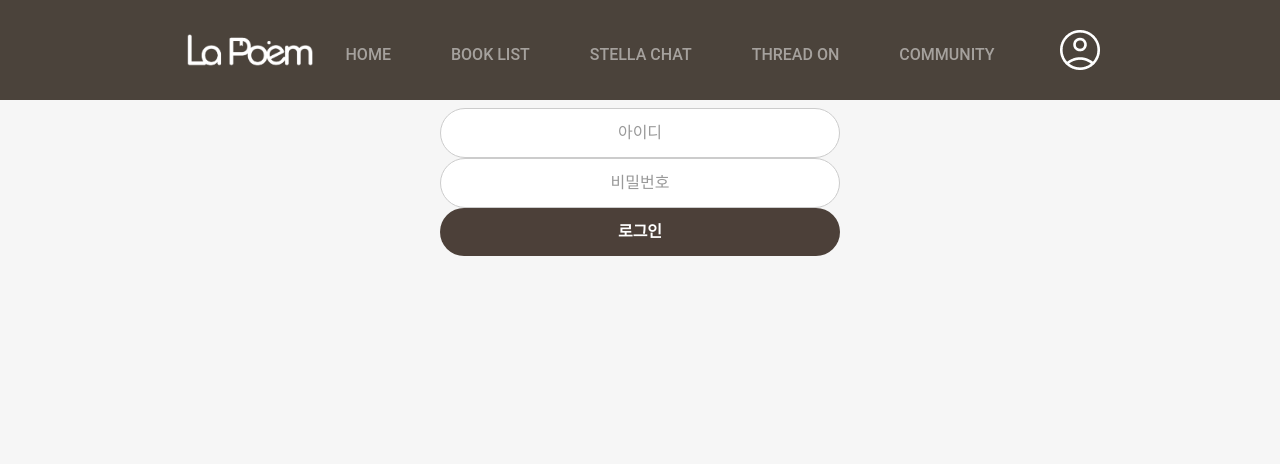
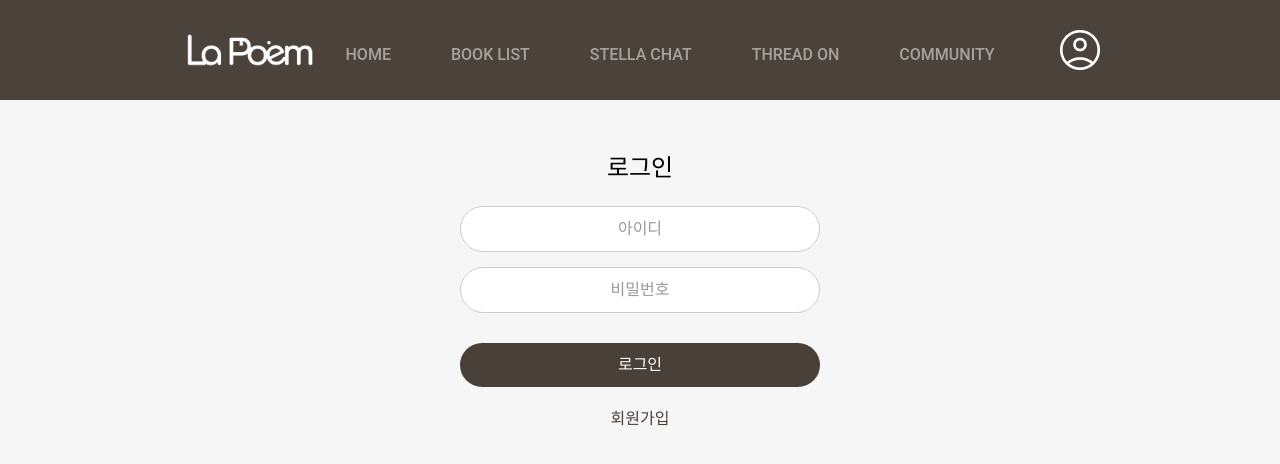
Before and after one commit to lollipopwyn/proj_lapoem_front, a React (Create React App) app: page /login in a window 1280 px wide. Shown: the top 464 px of the page. Built offline with nearby package versions, Linux system fonts and the light colour scheme; no server answers.

Commit message:
241104_feat_css_회원가입버튼_추가_구본세

```diff
--- a/src/components/Auth/Join.css
+++ b/src/components/Auth/Join.css
@@ -5,6 +5,7 @@
   margin: 0 auto;
   padding-top: 50px;
   text-align: center;
+  padding-top:150px
 }
 
 .join_title {
--- a/src/components/Auth/Login.css
+++ b/src/components/Auth/Login.css
@@ -1,56 +1,53 @@
-/* login.css */
 .login_container {
-  width: 100%;
+  display: flex;
+  flex-direction: column;
+  align-items: center;
   max-width: 400px;
   margin: 0 auto;
-  padding-top: 50px;
-  text-align: center;
+  padding: 20px;
+  padding-top: 150px;
 }
 
 .login_title {
-  font-size: 2rem;
-  font-weight: bold;
-  color: #333;
-  margin-bottom: 10px;
-}
-
-.login_form {
-  display: flex;
-  flex-direction: column;
-  gap: 15px;
+  font-size: 24px;
+  margin-bottom: 20px;
 }
 
 .login_input {
   width: 100%;
-  padding: 12px;
-  font-size: 1rem;
+  padding: 10px;
+  margin-bottom: 15px; /* 간격 조정 */
   border: 1px solid #ccc;
-  border-radius: 30px;
-  text-align: center;
-  outline: none;
-}
-
-.login_input:focus {
-  border-color: #333;
+  border-radius: 25px;
+  font-size: 16px;
+  text-align: center; /* 텍스트 가운데 정렬 */
 }
 
 .login_button {
   width: 100%;
-  padding: 12px;
-  font-size: 1rem;
-  font-weight: bold;
+  padding: 10px;
+  margin-top: 15px;
+  background-color: #4a403a;
+  color: white;
   border: none;
-  border-radius: 30px;
+  border-radius: 25px;
+  font-size: 16px;
   cursor: pointer;
-  color: white;
-  background-color: #4c4039;
 }
 
-.login_button:hover {
-  background-color: #333;
+.signup_button {
+  margin-top: 20px; /* 로그인 버튼과 간격 */
+  font-size: 16px;
+  color: #4a403a;
+  text-decoration: none;
+}
+
+.signup_button:hover {
+  text-decoration: underline;
 }
 
 .error_message {
   color: red;
-  font-size: 0.9rem;
+  font-size: 14px;
+  margin-top: 10px;
 }
--- a/src/components/Auth/Login.js
+++ b/src/components/Auth/Login.js
@@ -1,7 +1,7 @@
 import React, { useState, useEffect } from 'react';
 import { useDispatch, useSelector } from 'react-redux';
 import { loginUser } from '../../redux/features/auth/authSlice';
-import { useNavigate } from 'react-router-dom';
+import { useNavigate, Link } from 'react-router-dom'; // Link 추가
 import './Login.css';
 
 function Login() {
@@ -45,6 +45,10 @@ function Login() {
         로그인
       </button>
       {error && <p className="error_message">{error}</p>}
+      <Link to="/join" className="signup_button">
+        회원가입
+      </Link>{' '}
+      {/* 회원가입 버튼 추가 */}
     </div>
   );
 }
```
